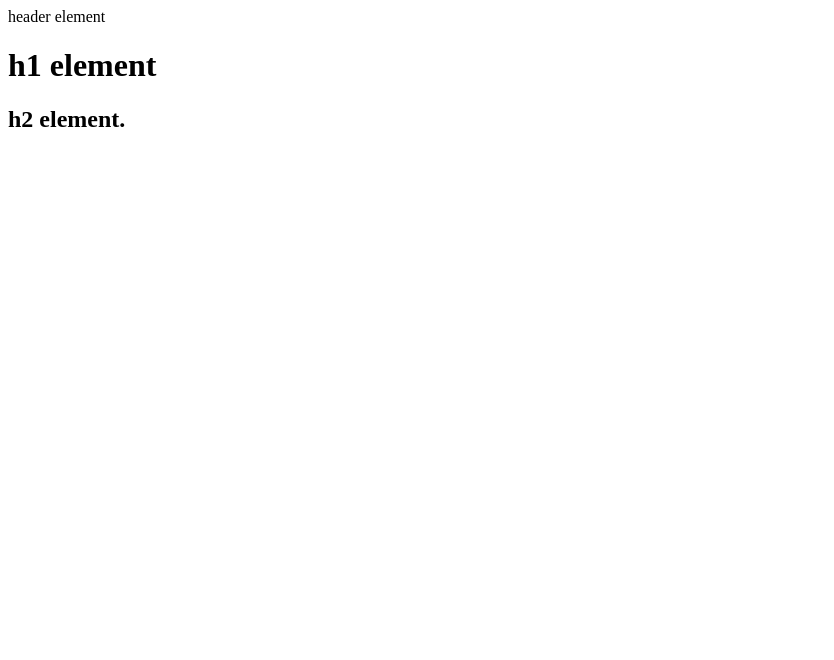
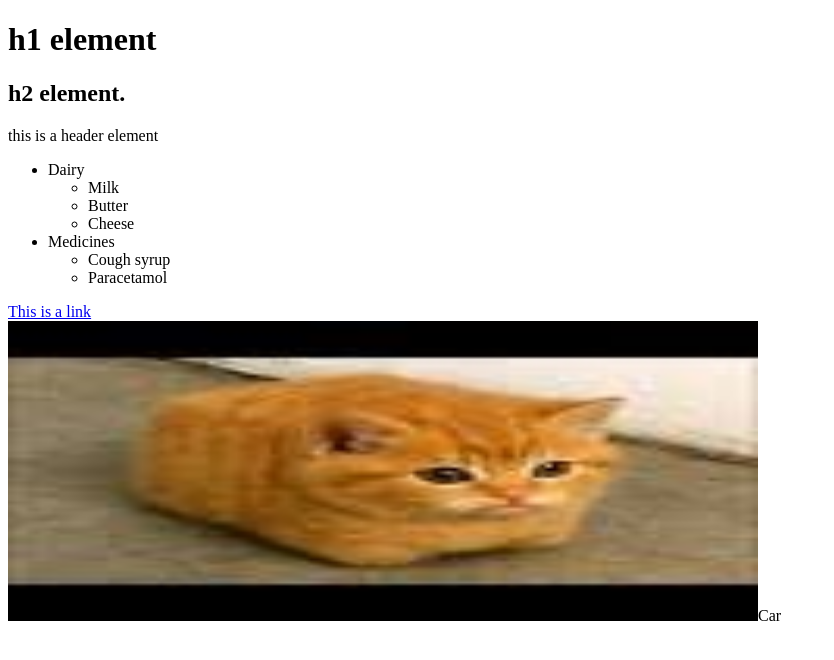
Before and after one commit to Echidna122/Learning, a plain HTML site: page site/test.html in a window 1280 px wide. Shown: the whole page, without its empty margins (0-834 px from the left). Drawn offline with Linux system fonts and the light colour scheme.

Commit message:
More HTML basics

```diff
--- a/site/test.html
+++ b/site/test.html
@@ -1,5 +1,27 @@
-<header>
-    header element
-</header>
+<!DOCTYPE html>
+<html>
+<head>
 <h1>h1 element</h1>
 <h2>h2 element.</h2>
+</head>
+<body>
+    <header>this is a header element</header>
+<ul>
+    <li>Dairy</li>
+    <ul>
+    <li>Milk</li>
+    <li>Butter</li>
+    <li>Cheese</li>
+    </ul>
+    <li>Medicines</li>
+    <ul>
+        <li>Cough syrup</li>
+        <li>Paracetamol</li>
+    </ul>
+</ul>
+
+<a href = "index.html" title = "Link holo"> This is a link</a>
+<div> </div>
+<img src = "funi_Cat.jpeg" width = "750" height = "300" alt = "funny">Car
+</body>
+</html>
```
Also changed, not shown: site/funi_Cat.jpeg (added).
